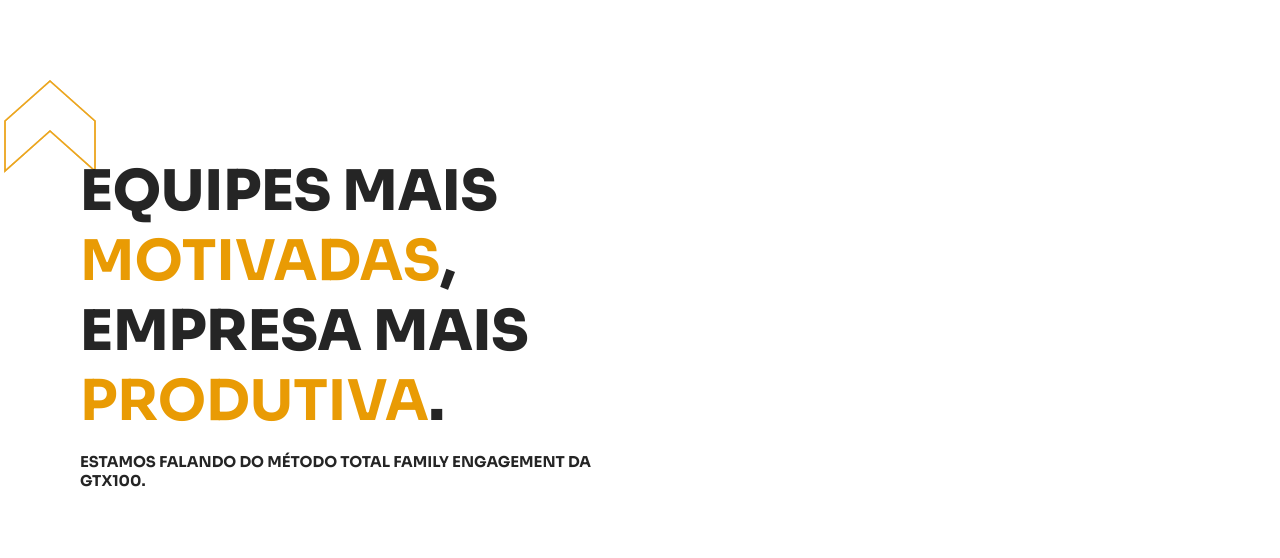
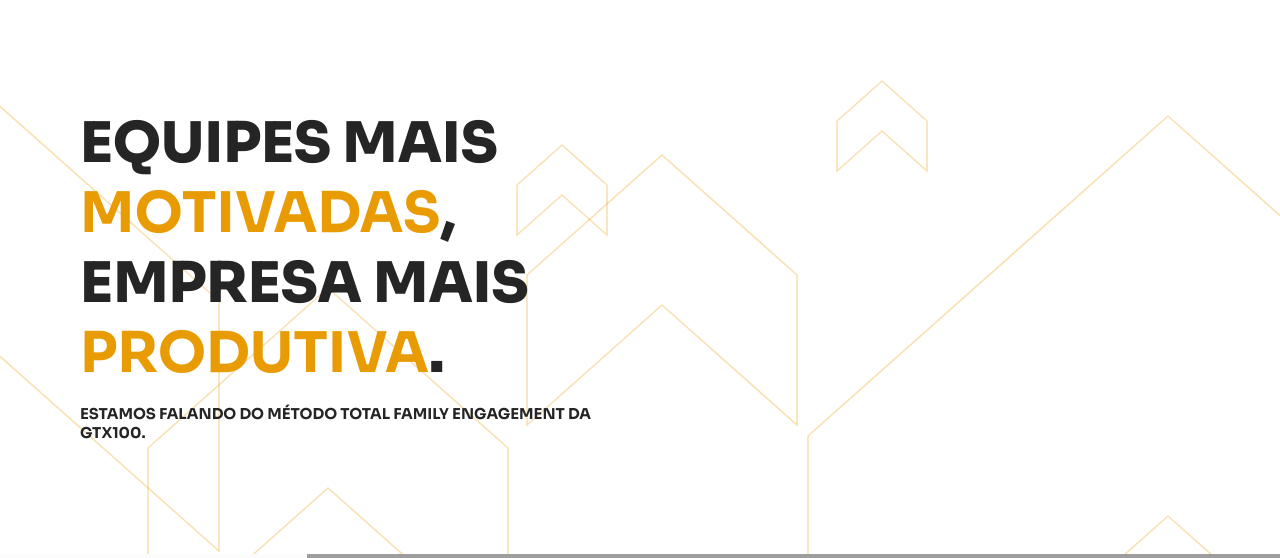
Before and after one commit to douglas-moura/gtx100, a PHP site: page / in a window 1280 px wide. Shown: the part 84-642 px from the top of the page. Run offline with PHP 8.4, Linux system fonts and the light colour scheme; grey boxes are pictures that could not be loaded.

Commit message:
banner home

```diff
--- a/src/css/style.css
+++ b/src/css/style.css
@@ -265,7 +265,7 @@ footer #rodape-infos {
 	display: flex;
 	flex-direction: column;
 	justify-content: center;
-	margin: 5rem 0;
+	margin: 2rem 0;
 }
 
 #banner .content-sessao div:last-of-type {
@@ -280,8 +280,28 @@ footer #rodape-infos {
 	stroke: var(--laranja);
 }
 
+#banner #seta-1 {
+	margin: 0% 0% 0% 65% !important;
+}
+
 #banner #seta-2 {
-	margin: 10% 50% !important;
+	margin: 5% 0% 0% 40% !important;
+}
+
+#banner #seta-3 {
+	margin: 5% 0% 0% 40% !important;
+}
+
+#banner #seta-4 {
+	margin: 15% 0% 0% 10% !important;
+}
+
+#banner #seta-5 {
+	margin: 0% 0% 0% -20% !important;
+}
+
+#banner #seta-6 {
+	margin: 0% 0% 0% 60% !important;
 }
 
 #sobre {
--- a/src/paginas/home.html
+++ b/src/paginas/home.html
@@ -9,11 +9,11 @@
             <div></div>
         </div>
         <svg height="100" width="100" class="seta-svg" id="seta-1"> <polygon points="50 5, 95 45, 95 95, 50 55, 5 95, 5 45" /> </svg>
-        <svg height="100" width="100" class="seta-svg" id="seta-1"> <polygon points="50 5, 95 45, 95 95, 50 55, 5 95, 5 45" /> </svg>
-        <svg height="100" width="100" class="seta-svg" id="seta-1"> <polygon points="50 5, 95 45, 95 95, 50 55, 5 95, 5 45" /> </svg>
-        <svg height="100" width="100" class="seta-svg" id="seta-1"> <polygon points="50 5, 95 45, 95 95, 50 55, 5 95, 5 45" /> </svg>
-        <svg height="100" width="100" class="seta-svg" id="seta-1"> <polygon points="50 5, 95 45, 95 95, 50 55, 5 95, 5 45" /> </svg>
-        <svg height="100" width="100" class="seta-svg" id="seta-1"> <polygon points="50 5, 95 45, 95 95, 50 55, 5 95, 5 45" /> </svg>
+        <svg height="100" width="100" class="seta-svg" id="seta-2"> <polygon points="50 5, 95 45, 95 95, 50 55, 5 95, 5 45" /> </svg>
+        <svg height="300" width="300" class="seta-svg" id="seta-3"> <polygon points="150 15, 285 135, 285 285, 150 165, 15 285, 15 135" /> </svg>
+        <svg height="400" width="400" class="seta-svg" id="seta-4"> <polygon points="200 20, 380 180, 380 380, 200 220, 20 380, 20 180" /> </svg>
+        <svg height="500" width="500" class="seta-svg" id="seta-5"> <polygon points="250 25, 475 225, 475 475, 250 275, 25 475, 25 225" /> </svg>
+        <svg height="800" width="800" class="seta-svg" id="seta-6"> <polygon points="400 40, 760 360, 760 760, 400 440, 40 760, 40 360" /> </svg>
     </section>
     <section id="sobre" class="bloco-sessao">
         <div class="content-sessao content-60_40">
```
